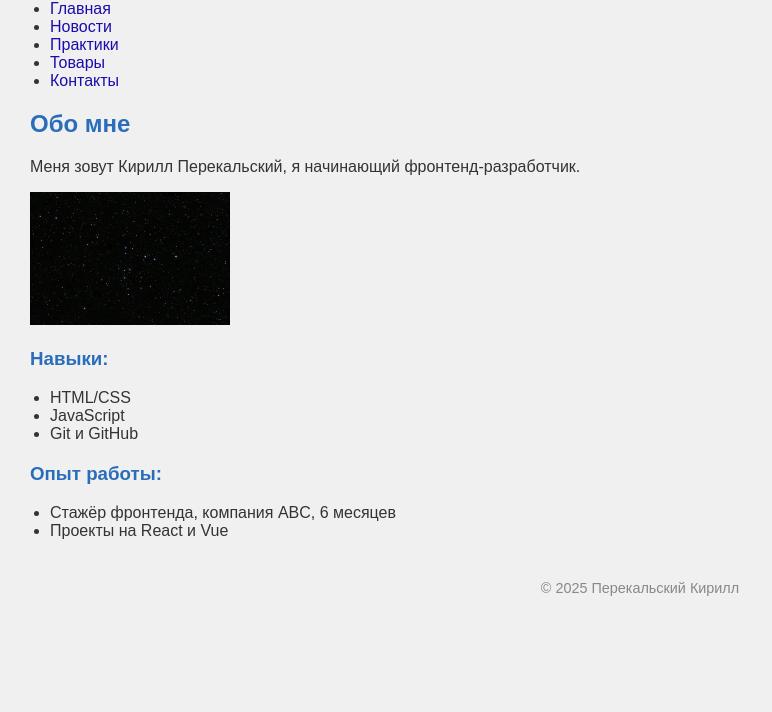
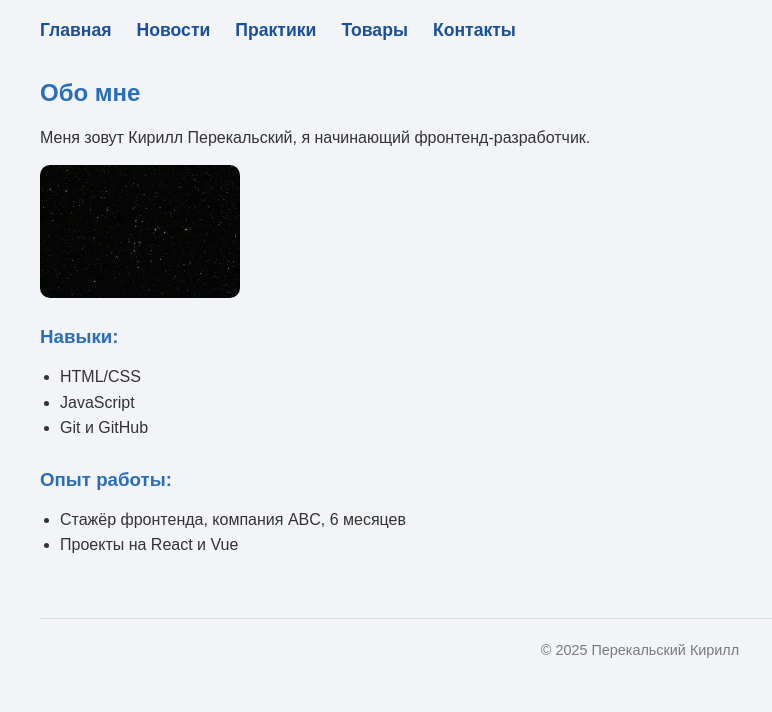
Before and after one commit to Kaiperkir/frontend-and-backend-practice, a plain HTML site: page index.html in a window 1280 px wide. Shown: the part 88-800 px from the top of the page, without its empty margins (0-772 px from the left). Drawn offline with Linux system fonts and the light colour scheme.

Commit message:
Обновил сайт под требования практики 7 и 8

```diff
--- a/index.html
+++ b/index.html
@@ -2,44 +2,46 @@
 <html lang="ru">
 <head>
   <meta charset="UTF-8" />
+  <meta name="viewport" content="width=device-width, initial-scale=1" />
   <title>Мой первый сайт</title>
   <link rel="stylesheet" href="styles/styles.css" />
-
 </head>
 <body>
-    <header>
+  <header class="header">
     <h1>Добро пожаловать на мой сайт!</h1>
     <nav>
-            <ul>
+      <ul class="nav-list">
         <li><a href="index.html">Главная</a></li>
-                <li><a href="news.html">Новости</a></li>
-                <li><a href="practice.html">Практики</a></li>
-                <li><a href="goods.html">Товары</a></li>
-                <li><a href="contacts.html">Контакты</a></li>
+        <li><a href="pages/news.html">Новости</a></li>
+        <li><a href="pages/practices.html">Практики</a></li>
+        <li><a href="pages/goods.html">Товары</a></li>
+        <li><a href="pages/contacts.html">Контакты</a></li>
       </ul>
     </nav>
   </header>
 
-    <main>
-        <section>
+  <main class="main-content">
+    <section class="about-me">
       <h2>Обо мне</h2>
       <p>Меня зовут Кирилл Перекальский, я начинающий фронтенд-разработчик.</p>
-            <img src="images/photo.png" alt="Моё фото" width="200" />
+      <img src="images/photo.png" alt="Моё фото" width="200" class="my-photo" />
+
       <h3>Навыки:</h3>
-            <ul>
+      <ul class="skills-list">
         <li>HTML/CSS</li>
         <li>JavaScript</li>
         <li>Git и GitHub</li>
       </ul>
+
       <h3>Опыт работы:</h3>
-            <ul>
+      <ul class="experience-list">
         <li>Стажёр фронтенда, компания ABC, 6 месяцев</li>
         <li>Проекты на React и Vue</li>
       </ul>
     </section>
   </main>
 
-    <footer>
+  <footer class="footer">
     <p>© 2025 Перекальский Кирилл</p>
   </footer>
 </body>
--- a/styles/styles.css
+++ b/styles/styles.css
@@ -1,32 +1,71 @@
-body {
-  font-family: Arial, sans-serif;
-  margin: 30px;
-  background: #f0f0f0;
-  color: #333;
-}
-
-h1, h2, h3 {
-  color: #2a6ebb;
-}
-
-ul {
-  list-style-type: disc;
-  margin: 0 0 20px 20px;
+/* Reset базовых стилей */
+* {
+  box-sizing: border-box;
+  margin: 0;
   padding: 0;
 }
 
-a {
-  color: #1a0dab;
-  text-decoration: none;
+body {
+  font-family: Arial, sans-serif;
+  background: #f2f4f7;
+  color: #333;
+  padding: 20px 40px;
+  line-height: 1.6;
 }
 
-a:hover {
-  text-decoration: underline;
+.header {
+  margin-bottom: 30px;
 }
 
-footer {
-  margin-top: 40px;
+.header h1 {
+  color: #1a4f9c;
+  font-size: 2.5rem;
+  margin-bottom: 20px;
+}
+
+.nav-list {
+  list-style: none;
+  display: flex;
+  gap: 25px;
+}
+
+.nav-list li a {
+  text-decoration: none;
+  color: #1a4f9c;
+  font-weight: 600;
+  font-size: 1.1rem;
+  transition: color 0.3s;
+}
+
+.nav-list li a:hover {
+  color: #f57c00;
+}
+
+.main-content h2,
+.main-content h3 {
+  color: #2a6ebb;
+  margin: 24px 0 12px 0;
+}
+
+.about-me img.my-photo {
+  margin-top: 15px;
+  border-radius: 10px;
+  max-width: 200px;
+  height: auto;
+  display: block;
+}
+
+.skills-list,
+.experience-list {
+  list-style-type: disc;
+  margin-left: 20px;
+}
+
+.footer {
+  margin-top: 60px;
   text-align: center;
-  font-size: 0.9em;
-  color: #888;
+  font-size: 0.9rem;
+  color: #7a7a7a;
+  border-top: 1px solid #ddd;
+  padding-top: 20px;
 }
```
Also changed, not shown: pages/contacts.html (+12 -4 lines), pages/goods.html (+11 -3 lines), pages/news.html (+11 -3 lines), pages/practices.html (+12 -4 lines). Lines whose indentation alone changed are shown as unchanged.
